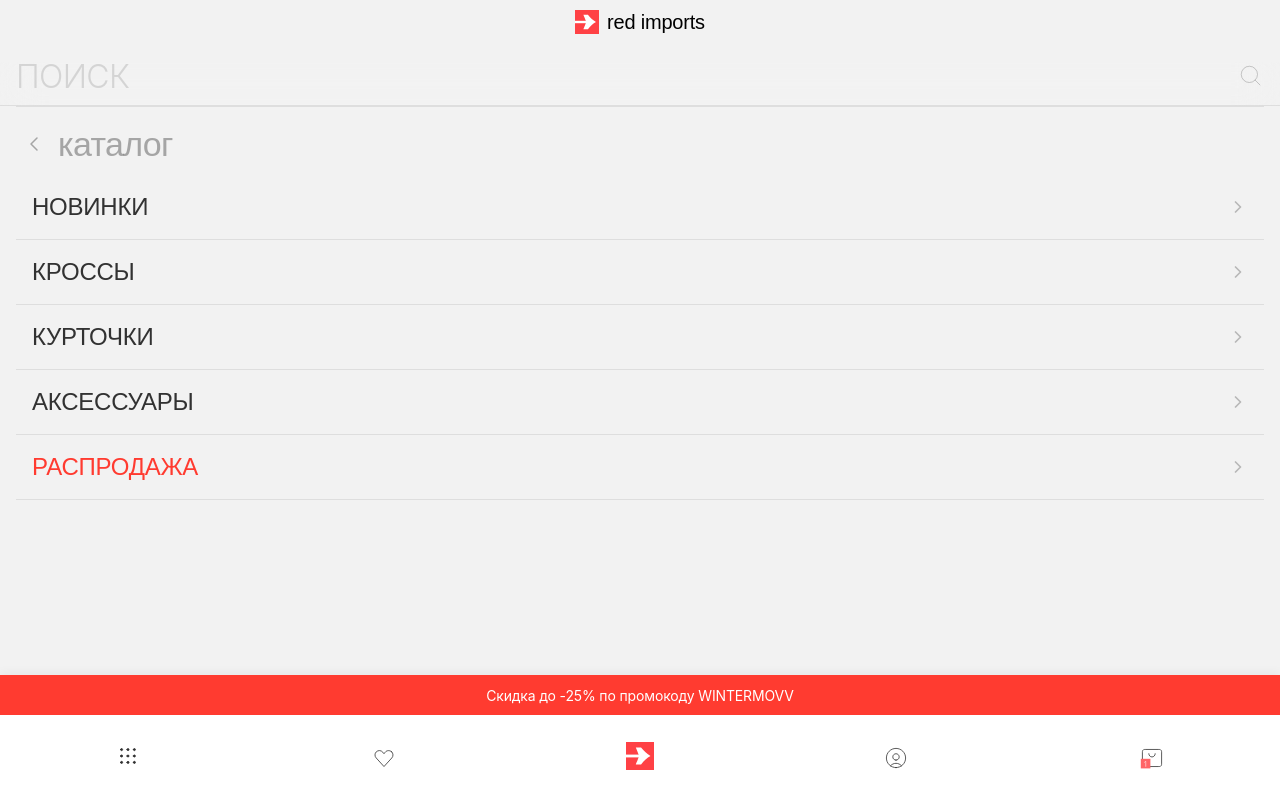
After one commit to amirgar/redimports, a Django app: page /catalog/ in a window 1280 px wide. The commit adds this page. Run offline with Django 5.2, Linux system fonts and the light colour scheme; some libraries are stand-ins or nearby versions; some web fonts are replaced.

Commit message:
Final version of start page

```diff
--- a/backend/backend/urls.py
+++ b/backend/backend/urls.py
@@ -1,6 +1,6 @@
 from django.contrib import admin
 from django.urls import path, include
-from catalog.views import home
+from catalog.views import home, catalog
 from django.conf.urls.static import static
 from django.conf import settings
 
@@ -10,6 +10,7 @@ urlpatterns = [
     path('api/catalog/', include('catalog.urls')),        # API для товаров, Cart, Saved, Order
     path('api/auth/telegram/', include('telegram_auth.urls')),  # Telegram авторизация
     path('', home, name='home'),
+    path('catalog/', catalog, name='catalog'),
 ]
 
 if settings.DEBUG:
--- a/backend/catalog/static/catalog/css/style.css
+++ b/backend/catalog/static/catalog/css/style.css
@@ -1031,3 +1031,149 @@ html, body {
     padding-left: 0;
     font-size: 28px; /* Можно чуть уменьшить, чтобы выглядело аккуратнее при фиксации */
 }
+
+/* Заголовок КАТАЛОГ */
+.catalog-section {
+    padding: 0 16px;
+}
+
+.catalog-title {
+    font-family: 'TT Firs Neue', sans-serif;
+    font-size: 36px;
+    font-weight: 274; /* Тонкое начертание как в Figma */
+    letter-spacing: -0.02em;
+    color: rgba(50, 50, 50, 0.5); /* 50% прозрачность как у поиска */
+    text-transform: lowercase;
+    margin: 10px 0 24px 0;
+}
+
+/* Список категорий */
+.catalog-list {
+    display: flex;
+    flex-direction: column;
+}
+
+.catalog-item {
+    display: flex;
+    justify-content: space-between;
+    align-items: center;
+    padding: 18px 0;
+    text-decoration: none;
+    border-bottom: 0.5px solid rgba(50, 50, 50, 0.1); /* Тонкая разделительная линия */
+    transition: opacity 0.2s ease;
+}
+
+.catalog-item:active {
+    opacity: 0.5; /* Эффект нажатия в iOS */
+}
+
+.catalog-item span {
+    font-family: 'TT Firs Neue', sans-serif;
+    font-size: 24px;
+    font-weight: 400;
+    text-transform: uppercase;
+    color: #323232;
+    letter-spacing: -0.01em;
+}
+
+/* Выделение РАСПРОДАЖА красным */
+.catalog-item.highlight-red span {
+    color: #FF3B30;
+}
+
+/* Иконка стрелочки */
+.chevron-icon {
+    width: 20px;
+    height: 20px;
+    color: rgba(50, 50, 50, 0.3); /* Тусклая стрелочка */
+}
+
+/* Тонкая настройка sticky-хедера для этой страницы */
+.sticky-search-container {
+    background: transparent;
+    transition: all 0.3s ease;
+}
+
+.sticky-search-container.is-stuck {
+    background: rgba(242, 242, 242, 0.8) !important;
+    backdrop-filter: blur(20px);
+    -webkit-backdrop-filter: blur(20px);
+}
+
+/* Контейнер для стрелки и заголовка */
+.catalog-header-row {
+    display: flex;
+    align-items: center;
+    gap: 8px; /* Расстояние между стрелкой и текстом */
+    padding: 10px;
+    margin-top: 5px;
+}
+
+/* Стили кнопки назад */
+.back-button {
+    display: flex;
+    align-items: center;
+    justify-content: center;
+    width: 32px;
+    height: 32px;
+    text-decoration: none;
+    color: rgba(50, 50, 50, 0.5); /* Цвет совпадает с заголовком */
+    transition: opacity 0.2s ease;
+}
+
+.back-button:active {
+    opacity: 0.3;
+}
+
+/* Обновляем стили заголовка, чтобы убрать лишние отступы */
+.catalog-title {
+    font-family: 'TT Firs Neue', sans-serif;
+    font-size: 36px;
+    font-weight: 274;
+    letter-spacing: -0.02em;
+    color: rgba(50, 50, 50, 0.5);
+    text-transform: lowercase;
+    margin: 0; /* Убираем внешние отступы, так как они теперь в контейнере */
+    line-height: 1;
+}
+
+.catalog-header-row {
+    display: flex;
+    align-items: center;
+    /* Устанавливаем тот же padding, что и у пунктов меню */
+    padding: 10px;
+    margin-top: 8px;
+}
+
+.back-button {
+    display: flex;
+    align-items: center;
+    justify-content: center;
+    /* Отрицательный отступ смещает иконку влево,
+       чтобы текст "каталог" встал вровень с "НОВИНКИ" */
+    margin-left: -8px;
+    width: 32px;
+    height: 32px;
+    color: rgba(50, 50, 50, 0.4);
+    text-decoration: none;
+}
+
+.catalog-title {
+    font-family: 'TT Firs Neue', sans-serif;
+    font-size: 34px; /* Чуть уменьшил для соответствия iOS */
+    font-weight: 274;
+    letter-spacing: -0.02em;
+    color: rgba(50, 50, 50, 0.4);
+    text-transform: lowercase;
+    margin: 0;
+    line-height: 1.2;
+    /* Убираем лишние зазоры */
+    padding: 0;
+}
+
+/* Пункты меню для сравнения (убедись, что у них такой же padding) */
+.catalog-item {
+    padding-left: 16px;
+    padding-right: 16px;
+    /* ... остальные стили ... */
+}
--- /dev/null
+++ b/backend/catalog/templates/catalog/catalog.html
@@ -0,0 +1,86 @@
+{% load static %}
+<!DOCTYPE html>
+<html lang="ru">
+<head>
+    <meta charset="UTF-8">
+    <meta name="viewport" content="width=device-width, initial-scale=1.0, maximum-scale=1.0, user-scalable=no, viewport-fit=cover">
+    <title>Red Imports Store</title>
+    <link rel="stylesheet" href="{% static 'catalog/css/style.css' %}?v=5.1">
+    <script src="https://telegram.org/js/telegram-web-app.js"></script>
+</head>
+<body>
+<div class="app-container">
+    <header class="custom-header">
+        <div class="header-content">
+            <img src="{% static 'catalog/img/logo_red.svg' %}" class="header-logo-img" alt="logo">
+            <span class="header-logo-text">red imports</span>
+        </div>
+    </header>
+    <br>
+    <div class="scrollable-content">
+        <div class="sticky-search-container">
+            <div class="search-bar">
+                <input type="text" placeholder="ПОИСК">
+                <svg class="search-icon-svg" viewBox="0 0 32 32" fill="none">
+                    <circle cx="14" cy="14" r="10" stroke="currentColor" stroke-width="1.2"/>
+                    <path d="M27 27L21 21" stroke="currentColor" stroke-width="1.2" stroke-linecap="round"/>
+                </svg>
+            </div>
+        </div>
+
+        <div class="catalog-section">
+            <div class="catalog-header-row">
+                <a href="{% url 'home' %}" class="back-button">
+                    <svg width="24" height="24" viewBox="0 0 24 24" fill="none">
+                        <path d="M15 18L9 12L15 6" stroke="currentColor" stroke-width="1.5" stroke-linecap="round" stroke-linejoin="round"/>
+                    </svg>
+                </a>
+                <h1 class="catalog-title">каталог</h1>
+            </div>
+
+            <nav class="catalog-list">
+                <a href="#" class="catalog-item">
+                    <span>НОВИНКИ</span>
+                    <svg class="chevron-icon" viewBox="0 0 24 24" fill="none"><path d="M9 18L15 12L9 6" stroke="currentColor" stroke-width="2" stroke-linecap="round" stroke-linejoin="round"/></svg>
+                </a>
+                <a href="#" class="catalog-item">
+                    <span>кроссы</span>
+                    <svg class="chevron-icon" viewBox="0 0 24 24" fill="none"><path d="M9 18L15 12L9 6" stroke="currentColor" stroke-width="2" stroke-linecap="round" stroke-linejoin="round"/></svg>
+                </a>
+                <a href="#" class="catalog-item">
+                    <span>курточки</span>
+                    <svg class="chevron-icon" viewBox="0 0 24 24" fill="none"><path d="M9 18L15 12L9 6" stroke="currentColor" stroke-width="2" stroke-linecap="round" stroke-linejoin="round"/></svg>
+                </a>
+                <a href="#" class="catalog-item">
+                    <span>аксессуары</span>
+                    <svg class="chevron-icon" viewBox="0 0 24 24" fill="none"><path d="M9 18L15 12L9 6" stroke="currentColor" stroke-width="2" stroke-linecap="round" stroke-linejoin="round"/></svg>
+                </a>
+                <a href="#" class="catalog-item highlight-red">
+                    <span>распродажа</span>
+                    <svg class="chevron-icon" viewBox="0 0 24 24" fill="none"><path d="M9 18L15 12L9 6" stroke="currentColor" stroke-width="2" stroke-linecap="round" stroke-linejoin="round"/></svg>
+                </a>
+                </nav>
+        </div>
+
+        <div class="bottom-spacer"></div>
+    </div>
+</div>
+
+<div class="bottom-spacer"></div>
+        <footer class="bottom-fixed-container">
+            <div class="promo-strip">Скидка до -25% по промокоду WINTERMOVV</div>
+            <nav class="nav-bar">
+                <div class="nav-item"><a href="{% url 'catalog' %}"><img src="{% static 'catalog/img/menu_icon.svg' %}" width="32"></a></div>
+                <div class="nav-item"><img src="{% static 'catalog/img/heart_icon.svg' %}" width="32"></div>
+                <div class="nav-item logo-box">
+                        <a href="{% url 'home' %}">
+                            <img src="{% static 'catalog/img/logo_red.svg' %}" width="28">
+                        </a>
+                    </div>
+
+                <div class="nav-item"><img src="{% static 'catalog/img/profile_icon.svg' %}" width="32"></div>
+                <div class="nav-item"><img src="{% static 'catalog/img/cart_icon.svg' %}" width="32"></div>
+            </nav>
+        </footer>
+    </div>
+</body>
--- a/backend/catalog/templates/catalog/home.html
+++ b/backend/catalog/templates/catalog/home.html
@@ -273,7 +273,7 @@
         <footer class="bottom-fixed-container">
             <div class="promo-strip">Скидка до -25% по промокоду WINTERMOVV</div>
             <nav class="nav-bar">
-                <div class="nav-item"><img src="{% static 'catalog/img/menu_icon.svg' %}" width="32"></div>
+                <div class="nav-item"><a href="{% url 'catalog' %}"><img src="{% static 'catalog/img/menu_icon.svg' %}" width="32"></a></div>
                 <div class="nav-item"><img src="{% static 'catalog/img/heart_icon.svg' %}" width="32"></div>
                 <div class="nav-item logo-box">
                         <a href="{% url 'home' %}">
--- a/backend/catalog/urls.py
+++ b/backend/catalog/urls.py
@@ -36,8 +36,9 @@ urlpatterns = [
 ]
 
 from django.urls import path
-from .views import home
+from .views import home, catalog
 
 urlpatterns += [
     path('', home, name='home'),
+    # path('catalog/', catalog, name='catalog'),
 ]
--- a/backend/catalog/views.py
+++ b/backend/catalog/views.py
@@ -267,3 +267,6 @@ def home(request):
         'all_products_counter': all_products_counter,
         'hero': hero,
     })
+
+def catalog(request):
+    return render(request, 'catalog/catalog.html')
```
Also changed, not shown: 5 other files.
